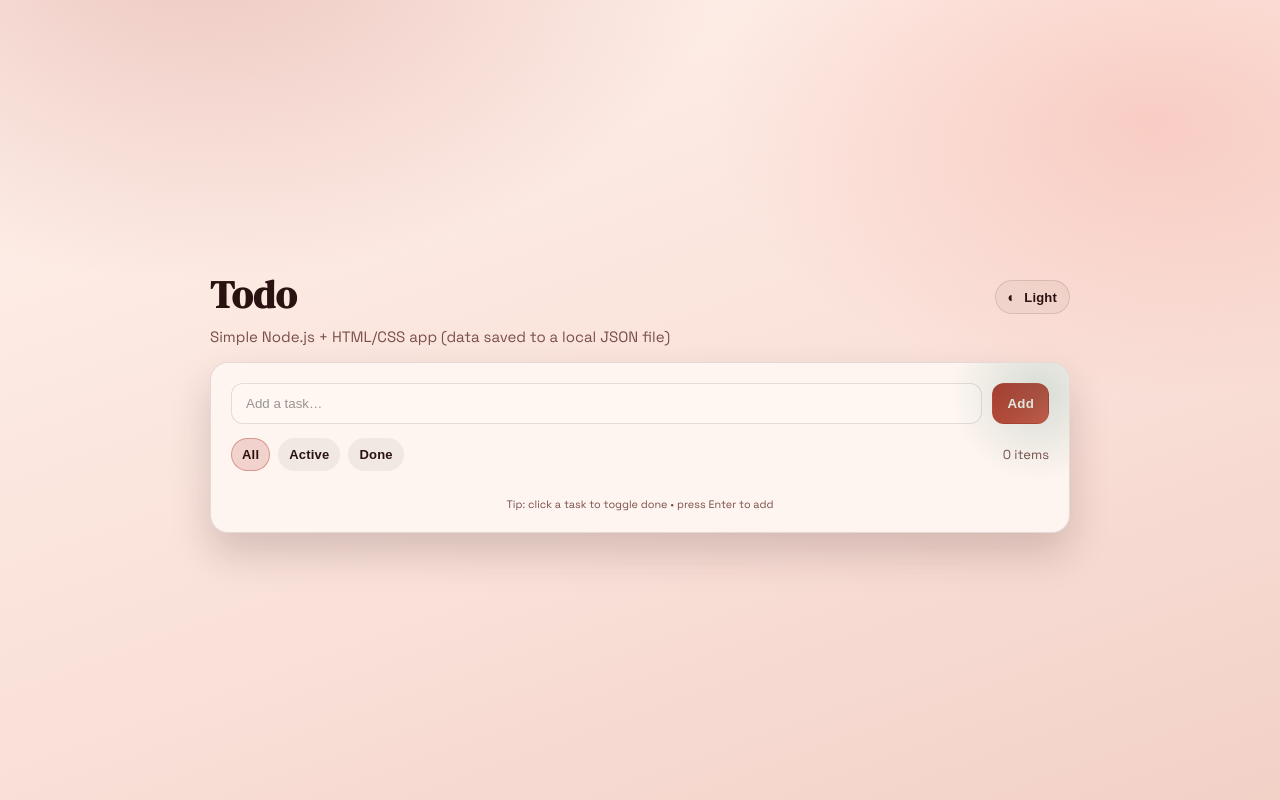
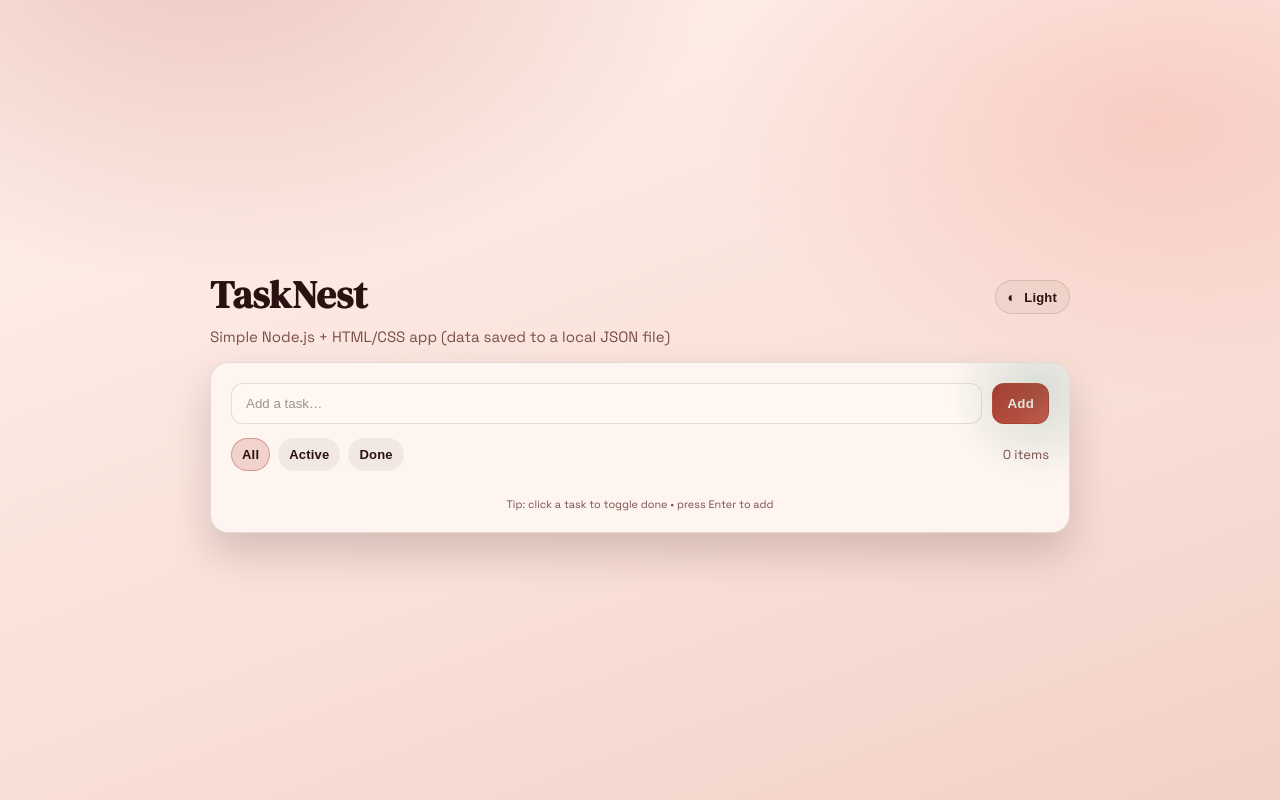
Before and after one commit to hemantachhami19/codexTodoApp, a website: page public/index.html in a window 1280 px wide. Drawn offline with Linux system fonts and the light colour scheme; no server answers.

Commit message:
Improve project title and branding

```diff
--- a/public/index.html
+++ b/public/index.html
@@ -3,7 +3,7 @@
 <head>
   <meta charset="UTF-8" />
   <meta name="viewport" content="width=device-width, initial-scale=1.0" />
-  <title>Simple Todo App</title>
+  <title>TaskNest — Smart Todo App</title>
   <link rel="preconnect" href="https://fonts.googleapis.com" />
   <link rel="preconnect" href="https://fonts.gstatic.com" crossorigin />
   <link href="https://fonts.googleapis.com/css2?family=DM+Serif+Display&family=Space+Grotesk:wght@400;500;600;700&display=swap" rel="stylesheet" />
@@ -13,7 +13,7 @@
   <main class="container">
     <header class="header">
       <div class="titleRow">
-        <h1>Todo</h1>
+        <h1>TaskNest</h1>
         <button id="themeToggle" class="themeToggle" type="button" aria-pressed="false" aria-label="Toggle theme">
           <span class="themeIcon" aria-hidden="true">◐</span>
           <span class="themeText">Light</span>
```
Also changed, not shown: README.md.
